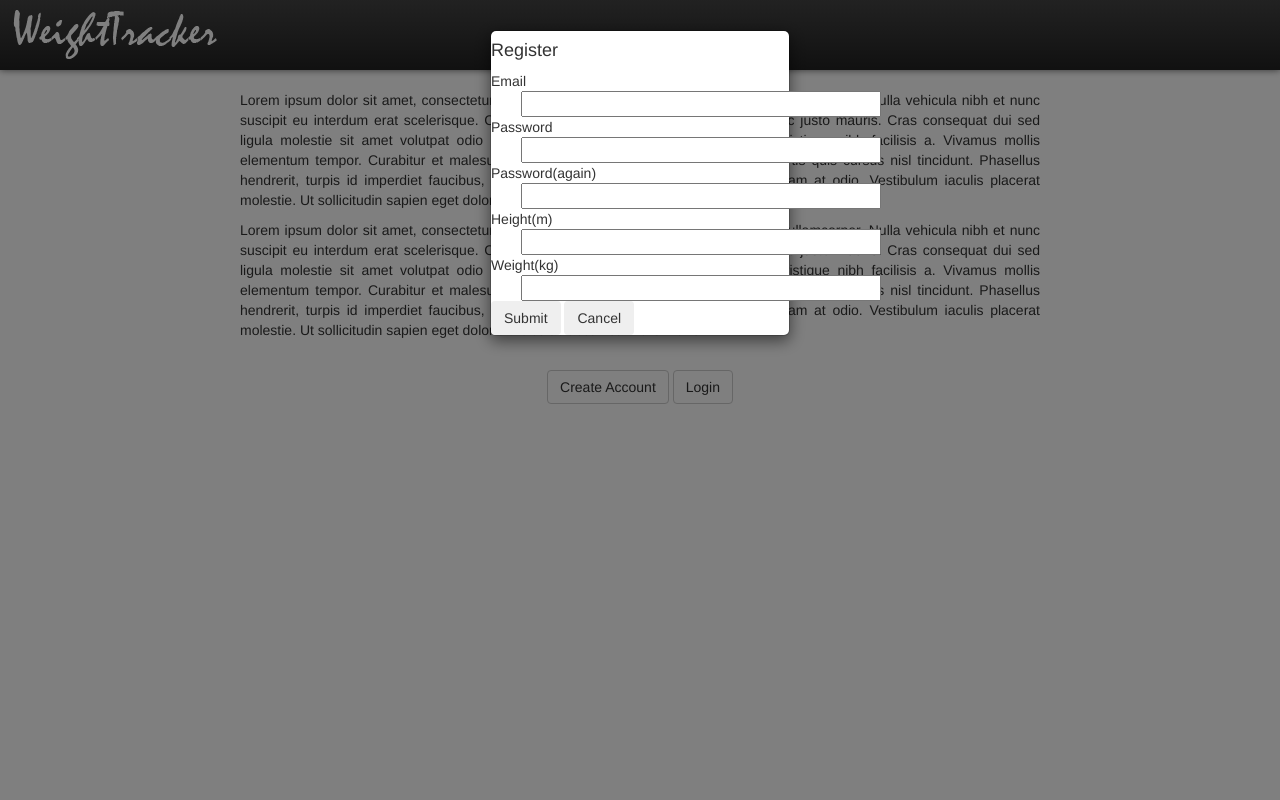
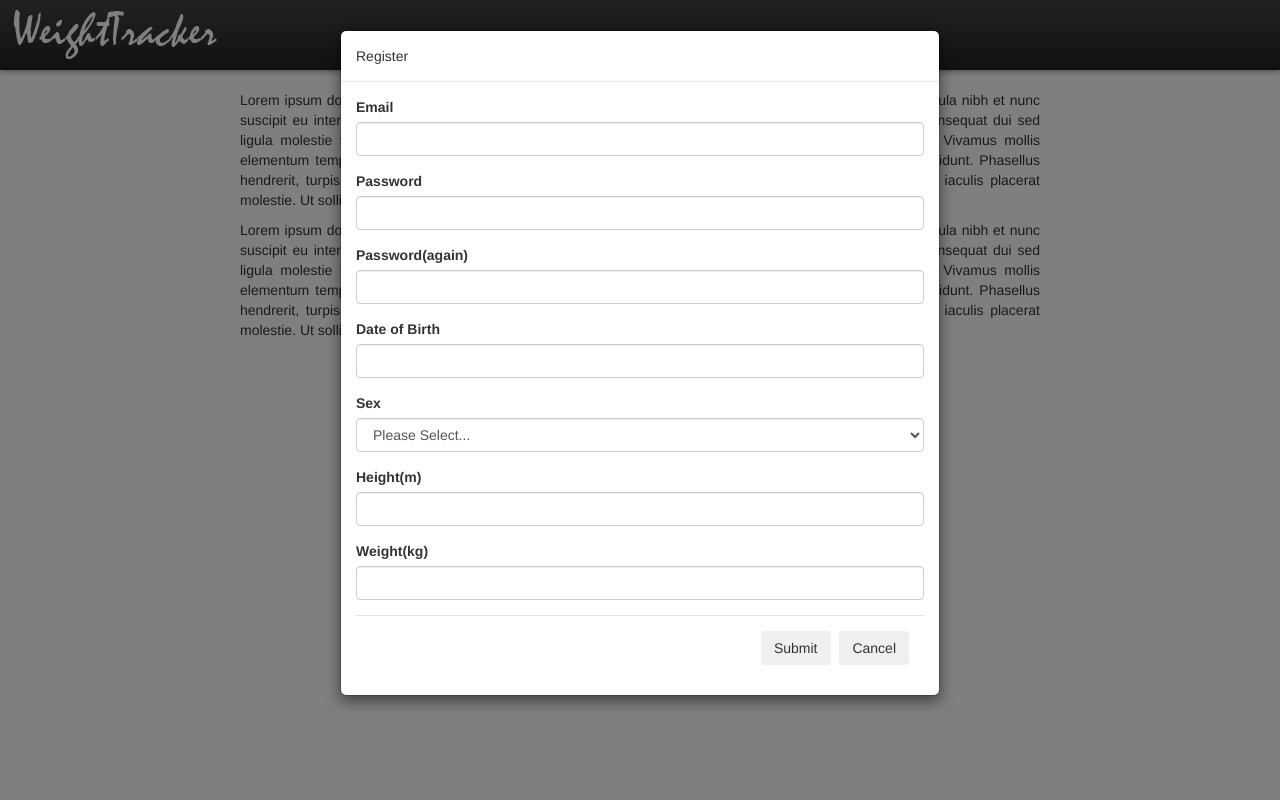
Before and after one commit to buzz1274/weighttracker, a Symfony app: template src/weighttrackerBundle/Resources/views/Default/index.html.twig in a window 1280 px wide, after a click on "Create Account". Run offline with Twig, Linux system fonts and the light colour scheme; the template is opened without the code that fills it, so the values that code supplies are empty; some libraries are stand-ins or nearby versions.

Commit message:
register modal

```diff
--- a/src/weighttrackerBundle/Resources/views/Default/index.html.twig
+++ b/src/weighttrackerBundle/Resources/views/Default/index.html.twig
@@ -59,25 +59,64 @@
         </div>
     </div>
 
-    <!-- Register Popup -->
-    <div id="register" class="modal fade bs-example-modal-sm" tabindex="-1"
+    <!-- Register Modal -->
+    <div id="register" class="modal fade" tabindex="-1"
          role="dialog" aria-labelledby="registerModal" aria-hidden="true">
-        <div class="modal-dialog modal-sm">
+        <div class="modal-dialog">
             <div class="modal-content">
-                <h4>Register</h4>
-                Email<br />
-                <input type="text" class="span4" autocomplete="off" id="email">
-                <br />Password<br />
-                <input type="password" class="span4" autocomplete="off" id="password">
-                <br />Password(again)<br />
-                <input type="password" class="span4" autocomplete="off" id="password_again">
-                <br />Height(m)<br />
-                <input type="text" class="span4" autocomplete="off" id="username">
-                <br />Weight(kg)<br />
-                <input type="text" class="span4" autocomplete="off" id="password">
-                <br />
-                <button type="submit" class="btn" id="create_account">Submit</button>
-                <button type="cancel" class="btn" id="cancel_create_account">Cancel</button>
+                <div class="modal-header">
+                    Register
+                </div>
+                <div class="modal-body">
+                    <form role="form">
+                        <div class="form-group">
+                            <label for="email">Email</label>
+                            <input id="email" type="text" class="form-control"
+                                   autocomplete="off">
+                        </div>
+                        <div class="form-group">
+                            <label for="password">Password</label>
+                            <input id="password" type="password" class="form-control"
+                                   autocomplete="off">
+                        </div>
+                        <div class="form-group">
+                            <label for="password_again">Password(again)</label>
+                            <input id="password_again" type="password" class="form-control"
+                                   autocomplete="off">
+                        </div>
+                        <div class="form-group">
+                            <label for="date_of_birth">Date of Birth</label>
+                            <input id="date_of_birth" type="text" class="form-control"
+                                   autocomplete="off">
+                        </div>
+                        <div class="form-group">
+                            <label for="sex">Sex</label>
+                            <select id="sex" class="form-control">
+                                <option value="-">Please Select...</option>
+                                <option value="female">Female</option>
+                                <option value="male">Male</option>
+                            </select>
+                        </div>
+                        <div class="form-group">
+                            <label for="height">Height(m)</label>
+                            <input id="height" type="text" class="form-control"
+                                   autocomplete="off">
+                        </div>
+                        <div class="form-group">
+                            <label for="weight">Weight(kg)</label>
+                            <input id="weight" type="text" class="form-control"
+                                   autocomplete="off">
+                        </div>
+                        <div class="modal-footer">
+                            <button type="submit" class="btn" id="create_account">
+                                Submit
+                            </button>
+                            <button type="cancel" class="btn" id="cancel_create_account">
+                                Cancel
+                            </button>
+                        </div>
+                    </form>
+                </div>
             </div>
         </div>
     </div>
```
